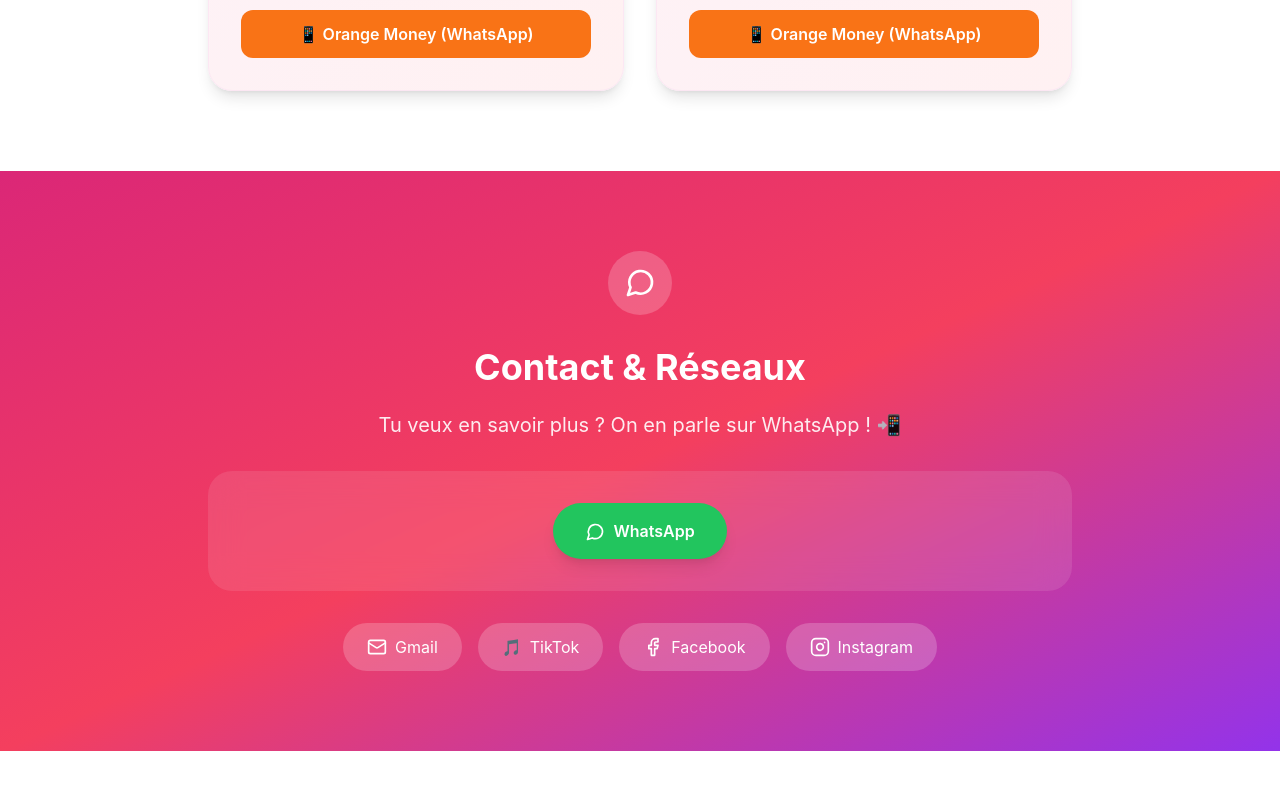
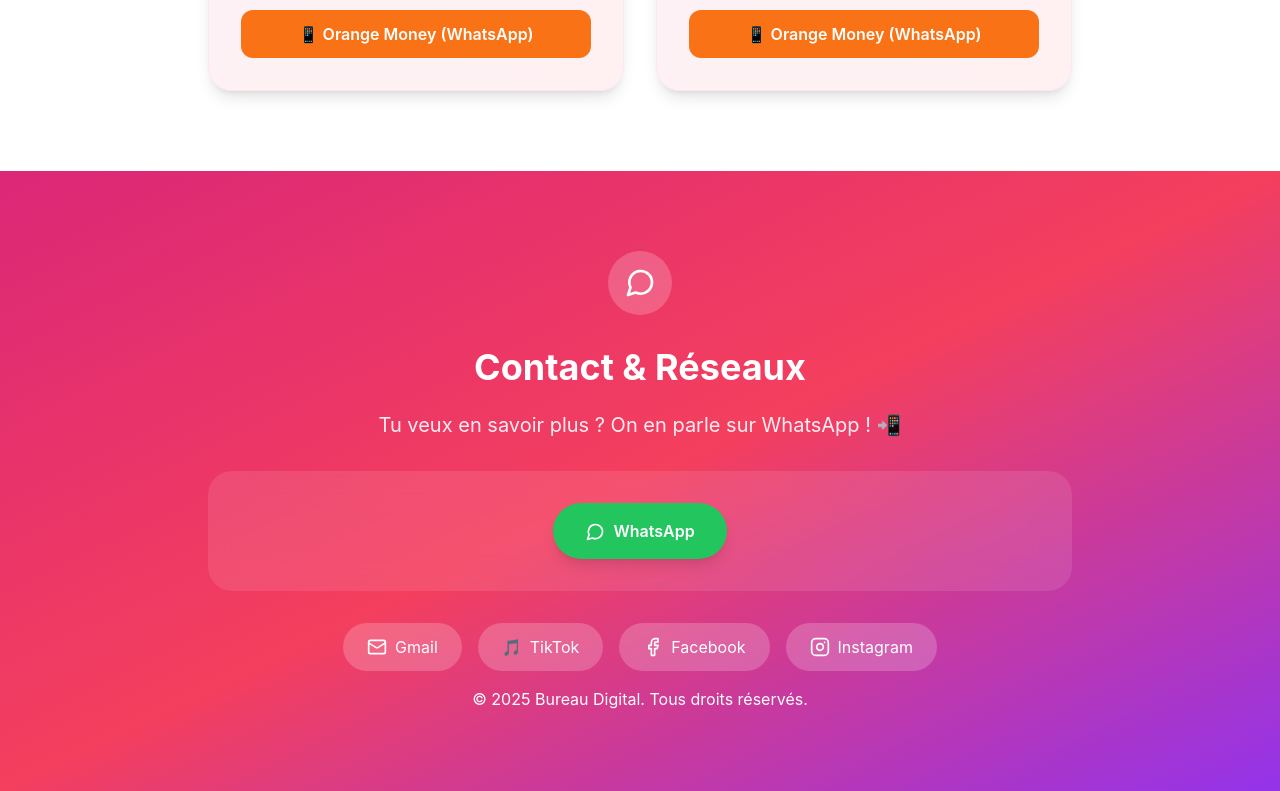
Before and after one commit to Solangeilinga/bureau-digital, a React (Create React App) app: page / in a window 1280 px wide. Shown: the part 4159-4950 px from the top of the page. Before the commit the page ends 4910 px from the top, so only its background shows below. Built offline with nearby package versions, Linux system fonts and the light colour scheme.

Commit message:
Mise à jour du contenu

```diff
--- a/src/components/Contact.js
+++ b/src/components/Contact.js
@@ -70,6 +70,7 @@
                     <Instagram className="w-5 h-5" />
                     <span>Instagram</span>
                 </a>
+                <p>&copy; 2025 Bureau Digital. Tous droits réservés.</p>
             </div>
         </div>
     </section>
```
